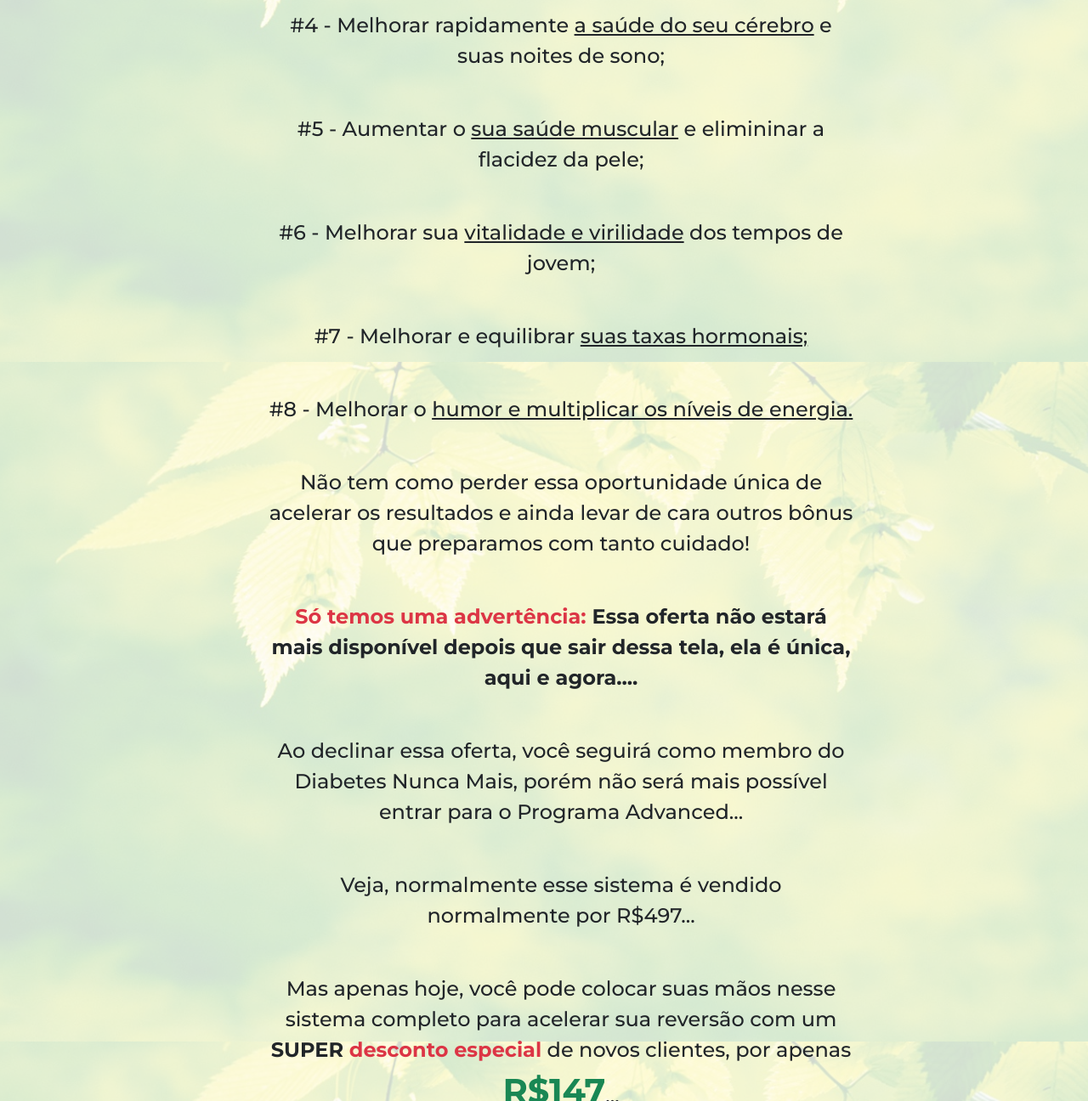
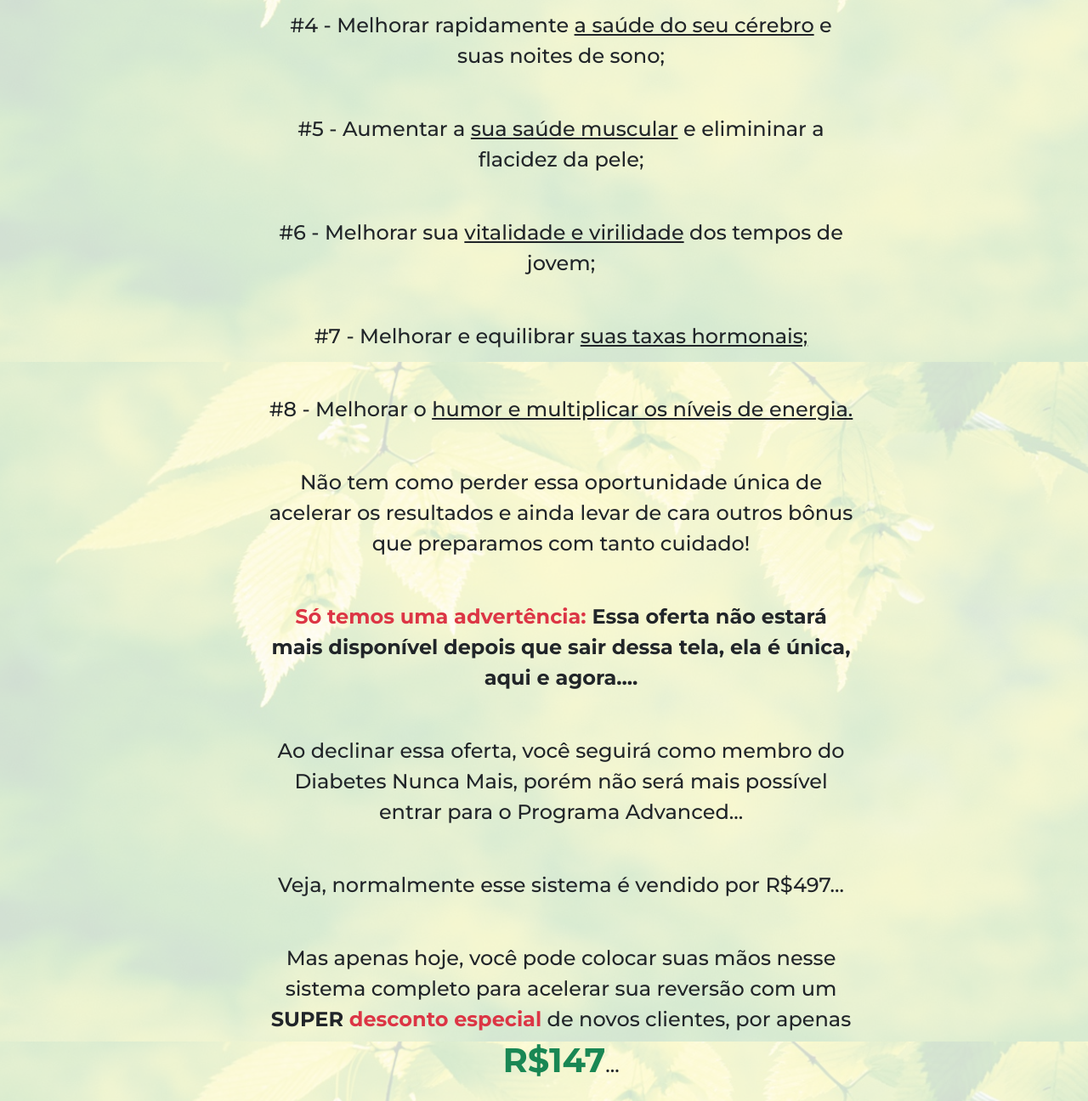
Before and after one commit to jonasjsr01/diabetsnuncamais.website, a plain HTML site: page index.html in a window 1280 px wide. Shown: the part 5174-6470 px from the top of the page at 85% size. Drawn offline with nearby package versions, Linux system fonts and the light colour scheme; a script that the page names is missing.

Commit message:
Add files via upload

```diff
--- a/index.html
+++ b/index.html
@@ -101,14 +101,14 @@
               <p class="lead">#2 - Derreter a <span class="under">gordura interna prejudicial</span> do seu corpo em tempo recorde;</p>
               <p class="lead">#3 - Desintoxicar <span class="under">as toxinas</span> que prejudicam o seu corpo;</p>
               <p class="lead">#4 - Melhorar rapidamente <span class="under">a saúde do seu cérebro</span> e suas noites de sono;</p>
-              <p class="lead">#5 - Aumentar o <span class="under">sua saúde muscular</span> e elimininar a flacidez da pele;</p>
+              <p class="lead">#5 - Aumentar a <span class="under">sua saúde muscular</span> e elimininar a flacidez da pele;</p>
               <p class="lead">#6 - Melhorar sua <span class="under">vitalidade e virilidade</span> dos tempos de jovem;</p>
               <p class="lead">#7 - Melhorar e equilibrar <span class="under">suas taxas hormonais;</p>
               <p class="lead">#8 - Melhorar o <span class="under">humor e multiplicar os níveis de energia.</p>
           <p class="lead">Não tem como perder essa oportunidade única de acelerar os resultados e ainda levar de cara outros bônus que preparamos com tanto cuidado!</p>
           <p class="lead"><span class="font-weight-bold text-danger">Só temos uma advertência:</span><span class="font-weight-bold"> Essa oferta não estará mais disponível depois que sair dessa tela, ela é única, aqui e agora....</span></p>
           <p class="lead">Ao declinar essa oferta, você seguirá como membro do Diabetes Nunca Mais, porém não será mais possível entrar para o Programa Advanced...</p>
-          <p class="lead">Veja, normalmente esse sistema é vendido normalmente por R$497...</p>
+          <p class="lead">Veja, normalmente esse sistema é vendido por R$497...</p>
           <p class="lead">Mas apenas hoje, você pode colocar suas mãos nesse sistema completo para acelerar sua reversão com um <span class="font-weight-bold">SUPER <span class="text-danger">desconto especial</span></span> de novos clientes, por apenas <span class="price">R$147</span>...</p>
           <p class="lead">Isso representa mais de <span class="font-weight-bold">R$350</span> reais de <span class="font-weight-bold">DESCONTO</span>...</p>
           <p class="lead">É um super presente do Jorge Silvério, como um agradecimento por ter confiado em seu trabalho...</p>
```
